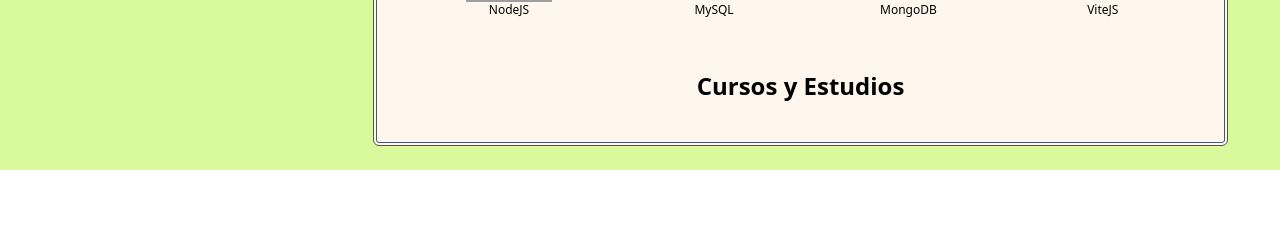
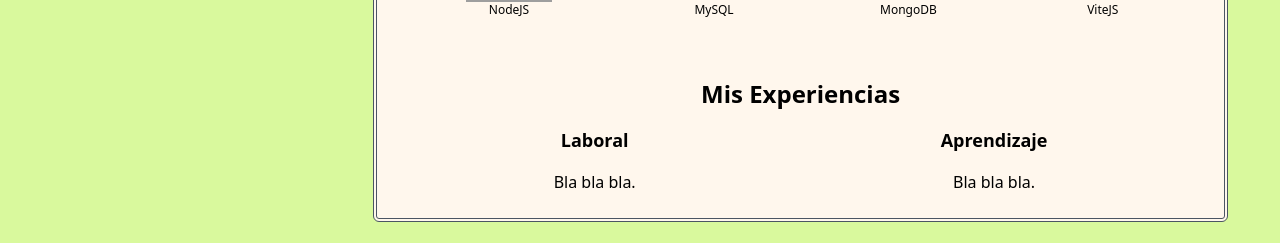
Before and after one commit to GonzaloArmoa/portfolio-website, a React (Vite) app: page / in a window 1280 px wide. Shown: the part 856-1099 px from the top of the page. Before the commit the page ends 1026 px from the top, so only its background shows below. Built offline with nearby package versions, Linux system fonts and the light colour scheme; grey boxes are pictures that could not be loaded.

Commit message:
wip: Se agrega componente Experience

```diff
--- /dev/null
+++ b/src/components/Experience.jsx
@@ -0,0 +1,22 @@
+export const Experience = () => {
+
+  return (
+    <>
+    <h3 className="font-bold text-2xl mb-4 text-center mt-12">Mis Experiencias</h3>
+      <div className="text-center mt-4 flex justify-around mb-6">
+
+        <div>
+          <h4 className="font-bold text-lg mb-4">Laboral</h4>
+          <p className="text-sm lg:text-base">Bla bla bla.</p>
+        </div>
+
+        <div>
+          <h4 className="font-bold text-lg mb-4">Aprendizaje</h4>
+          <p className="text-sm lg:text-base">Bla bla bla.</p>
+
+        </div>
+      </div>
+
+    </>
+  );
+};
--- a/src/pages/HomePage.jsx
+++ b/src/pages/HomePage.jsx
@@ -1,4 +1,5 @@
 import { About } from "../components/AboutMe"
+import { Experience } from "../components/Experience"
 import { IconsBar } from "../components/IconsBar"
 import { Projects } from "../components/Projects"
 
@@ -10,7 +11,7 @@ export const HomePage = () => {
       <About/>
       <Projects/>
       <IconsBar/>
-      <h1 className="text-center font-bold text-2xl my-10">Cursos y Estudios</h1>
+      <Experience/>
     </div>
 
     </>
```
